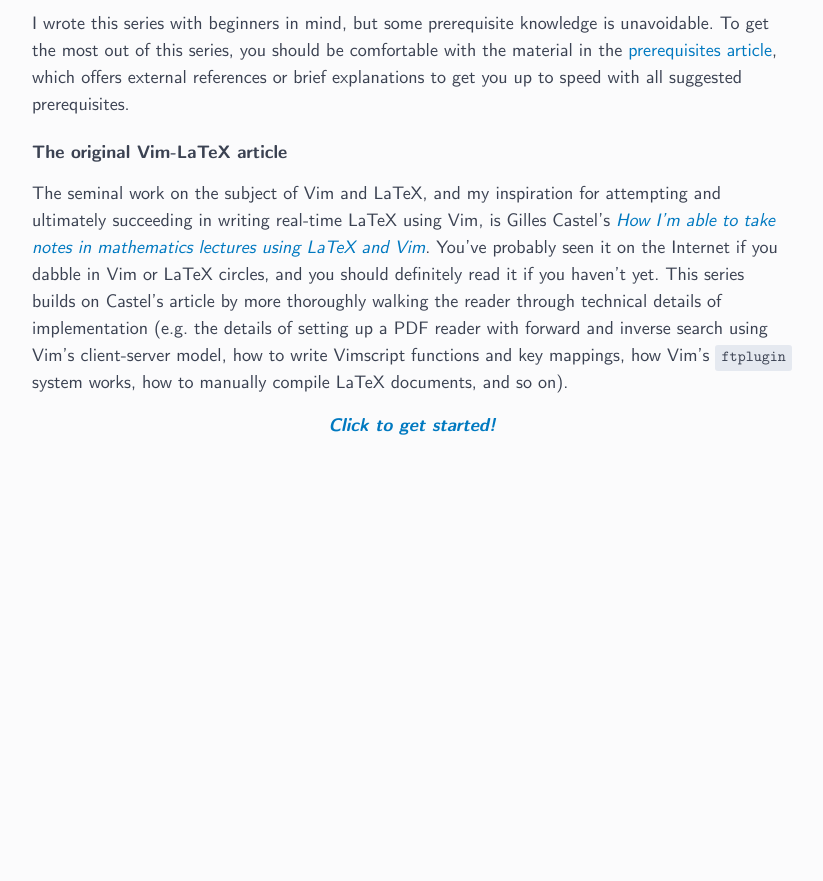
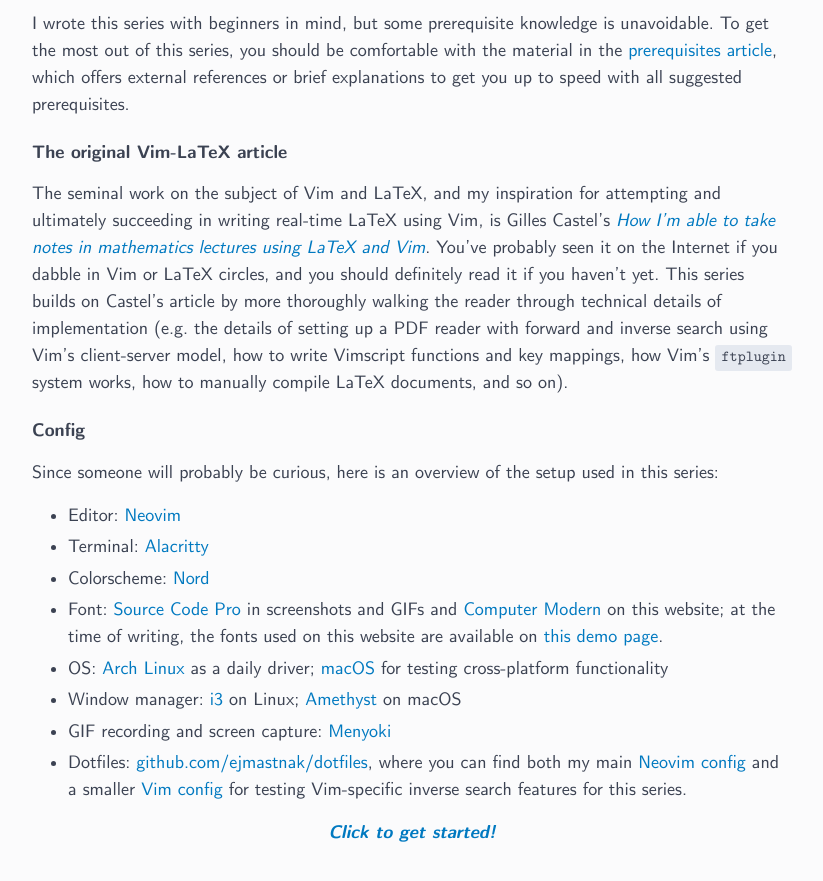
Before and after one commit to ejmastnak/ejmastnak.github.io, a Jekyll site: the page built from tutorials/vim-latex/intro.md, in a window 1280 px wide and 900 px high, scrolled down 2309 px. Shown: the top 881 px of the window, without its empty margins (228-1051 px from the left). Built offline with Jekyll 4.4.1, drawn with Linux system fonts in a browser that asks for light colours; before the commit the page ends 2802 px from its top, so only the background shows below that.

Commit message:
Add links to setup and dotfiles

```diff
--- a/tutorials/vim-latex/intro.md
+++ b/tutorials/vim-latex/intro.md
@@ -58,4 +58,15 @@ The seminal work on the subject of Vim and LaTeX, and my inspiration for attempt
 You've probably seen it on the Internet if you dabble in Vim or LaTeX circles, and you should definitely read it if you haven't yet.
 This series builds on Castel's article by more thoroughly walking the reader through technical details of implementation (e.g. the details of setting up a PDF reader with forward and inverse search using Vim's client-server model, how to write Vimscript functions and key mappings, how Vim's `ftplugin` system works, how to manually compile LaTeX documents, and so on).
 
+#### Config
+Since someone will probably be curious, here is an overview of the setup used in this series:
+- Editor: [Neovim](https://neovim.io/)
+- Terminal: [Alacritty](https://alacritty.org/)
+- Colorscheme: [Nord](https://www.nordtheme.com/)
+- Font: [Source Code Pro](https://github.com/adobe-fonts/source-code-pro) in screenshots and GIFs and [Computer Modern](https://www.tug.org/FontCatalogue/computermodern/) on this website; at the time of writing, the fonts used on this website are available on [this demo page](https://www.checkmyworking.com/cm-web-fonts/).
+- OS: [Arch Linux](https://archlinux.org/) as a daily driver; [macOS](https://www.apple.com/macos/) for testing cross-platform functionality
+- Window manager: [i3](https://i3wm.org/) on Linux; [Amethyst](https://ianyh.com/amethyst/) on macOS
+- GIF recording and screen capture: [Menyoki](https://github.com/orhun/menyoki)
+- Dotfiles: [github.com/ejmastnak/dotfiles](https://github.com/ejmastnak/dotfiles), where you can find both my main [Neovim config](https://github.com/ejmastnak/dotfiles/tree/main/config/nvim) and a smaller [Vim config](https://github.com/ejmastnak/dotfiles/tree/main/config/nvim) for testing Vim-specific inverse search features for this series.
+
 <p style="text-align: center"><a href="/tutorials/vim-latex/prerequisites.html"><strong><em>Click to get started!</em></strong></a></p>
```
